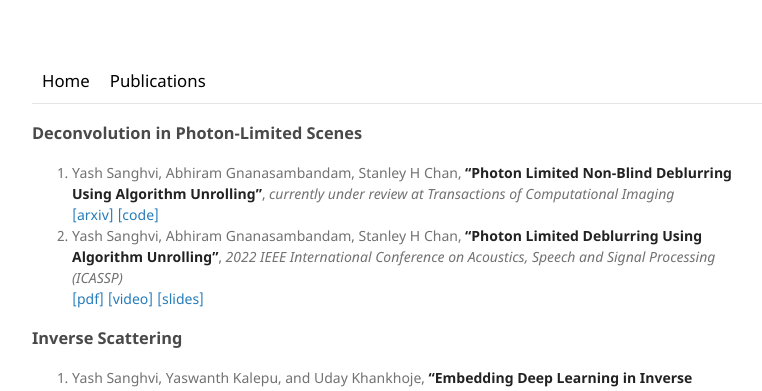
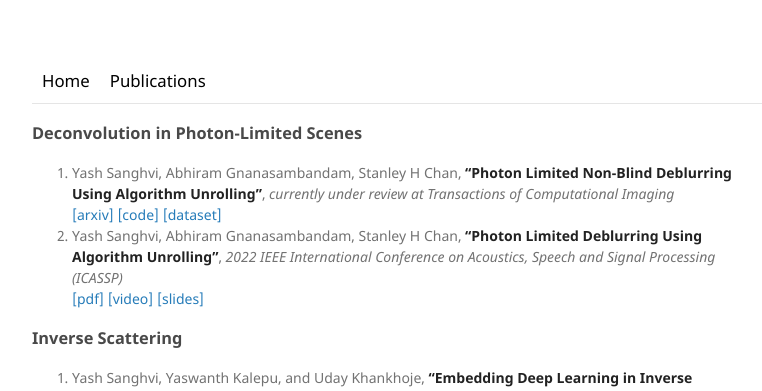
Before and after one commit to sanghviyashiitb/sanghviyashiitb.github.io, a Jekyll site: the page built from publications/index.md, in a window 1280 px wide. Shown: the top 391 px of the page, without its empty margins (108-870 px from the left). Built offline with Jekyll 4.4.1, drawn with Linux system fonts in a browser that asks for light colours.

Commit message:
Update index.md

```diff
--- a/publications/index.md
+++ b/publications/index.md
@@ -3,7 +3,7 @@
 title: Publications
 ---
 ### Deconvolution in Photon-Limited Scenes
-1. Yash Sanghvi, Abhiram Gnanasambandam, Stanley H Chan, **"Photon Limited Non-Blind Deblurring Using Algorithm Unrolling"**, _currently under review at Transactions of Computational Imaging_ <br> [[arxiv]](https://arxiv.org/abs/2110.15314) [[code]](https://github.com/sanghviyashiitb/poisson-deblurring)
+1. Yash Sanghvi, Abhiram Gnanasambandam, Stanley H Chan, **"Photon Limited Non-Blind Deblurring Using Algorithm Unrolling"**, _currently under review at Transactions of Computational Imaging_ <br> [[arxiv]](https://arxiv.org/abs/2110.15314) [[code]](https://github.com/sanghviyashiitb/poisson-deblurring) [[dataset]](https://sanghviyashiitb.github.io/poisson-deblurring/)
 2. Yash Sanghvi, Abhiram Gnanasambandam, Stanley H Chan, **"Photon Limited Deblurring Using Algorithm Unrolling"**, _2022 IEEE International Conference on Acoustics, Speech and Signal Processing (ICASSP)_ <br> [[pdf]](https://ieeexplore.ieee.org/stamp/stamp.jsp?arnumber=9746543)  [[video]](https://youtu.be/bJHiUKzjaCI) [[slides]](https://drive.google.com/file/d/1jWE6lYoINvlLndliJ6LSxSfdWK8wyxko/view?usp=sharing)
 
 
```
